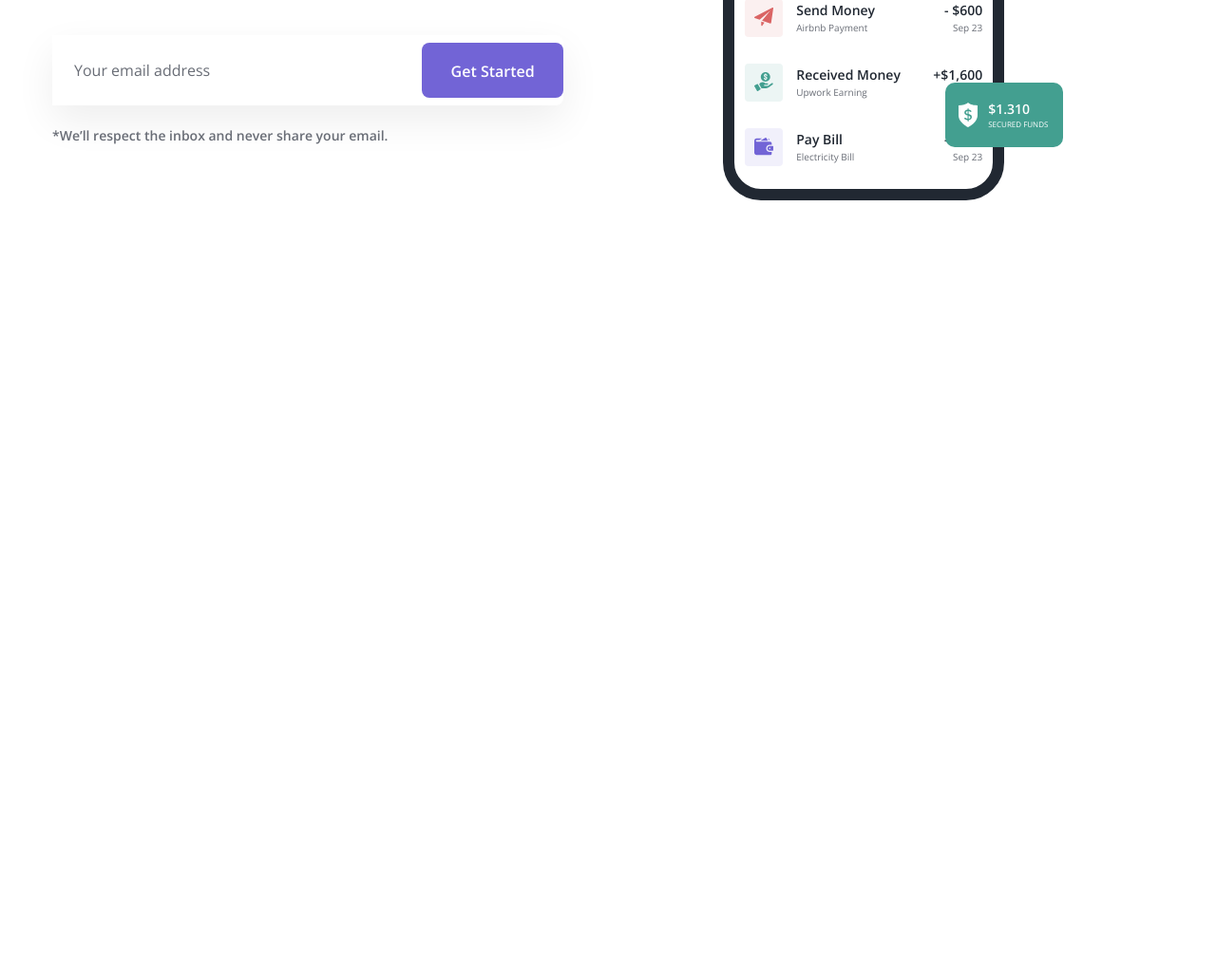
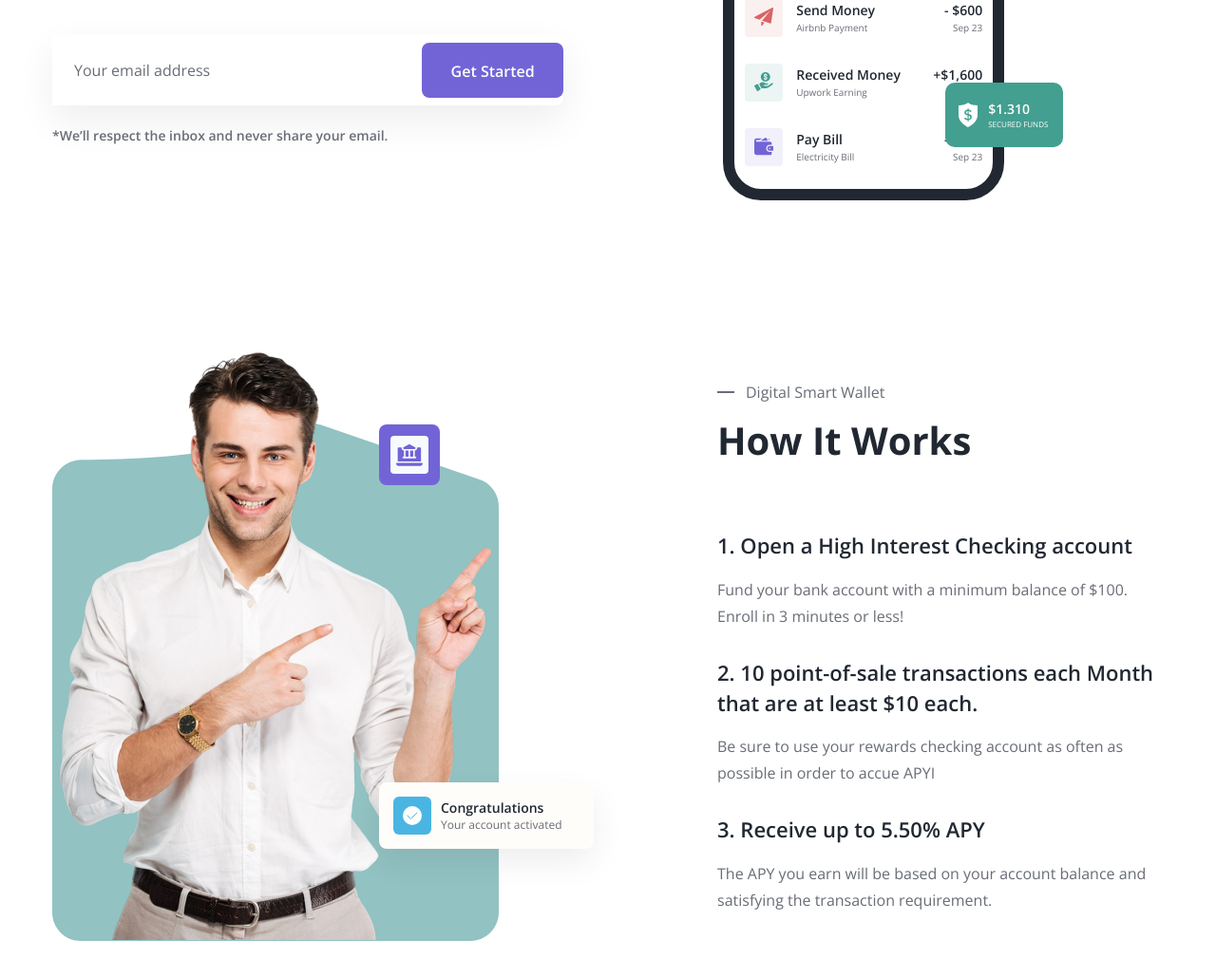
Before and after one commit to hungtt22/f8-htmlcss-05, a plain HTML site: page index.html in a window 1280 px wide. Shown: the part 521-1550 px from the top of the page at 95% size. Before the commit the page ends 800 px from the top, so only its background shows below. Drawn offline with nearby package versions, Linux system fonts and the light colour scheme.

Commit message:
Make the works

```diff
--- a/assets/css/styles.css
+++ b/assets/css/styles.css
@@ -75,6 +75,7 @@ a {
     font-size: 1.8rem;
     line-height: 1.67;
 }
+
 /* ============ Header =============== */
 .header {
     padding: 42px 0;
@@ -402,3 +403,118 @@ a {
     font-size: 0.8rem;
     line-height: 1;
 }
+
+/* ============== Works =================== */
+.works {
+    margin-top: 100px;
+    padding-top: 60px;
+}
+.works__inner {
+    display: flex;
+    align-items: center;
+    column-gap: 130px;
+}
+/* Works-media */
+.works__media {
+    width: 49%;
+}
+.works__img-wrap {
+    position: relative;
+    width: 470px;
+    height: 619px;
+}
+
+.works__img-wrap::before {
+    content: url(../icon/hero__bg.svg);
+    position: absolute;
+    bottom: -2.5px;
+    left: 0;
+}
+.works__img-wrap::after {
+    content: url(../icon/card-logo.svg);
+    position: absolute;
+    top: 76px;
+    right: 62px;
+}
+.works__img {
+    position: relative;
+    z-index: 1;
+    width: 100%;
+    height: 100%;
+    object-fit: contain;
+}
+.card__status {
+    padding: 15px;
+    display: flex;
+    align-items: center;
+    column-gap: 10px;
+    position: absolute;
+    z-index: 1;
+    bottom: 96px;
+    right: -100px;
+    width: 226px;
+    height: 70px;
+    border-radius: 8px;
+    background: #fffdfa;
+    box-shadow: 0 14px 34px 0 rgba(0, 0, 0, 0.07);
+}
+.card__status-wrap {
+    display: flex;
+    align-items: center;
+    justify-content: center;
+    position: relative;
+    width: 40px;
+    height: 40px;
+    border-radius: 6px;
+    background: #4ab5e3;
+}
+.card__status-icon {
+    position: relative;
+    z-index: 1;
+}
+.card__status-wrap::before {
+    content: "";
+    position: absolute;
+    top: 10px;
+    left: 10px;
+    width: 20px;
+    height: 20px;
+    border-radius: 20px;
+    background: #fff;
+}
+.card__status-info__heading {
+    color: #212832;
+    font-size: 1.4rem;
+    font-weight: 600;
+}
+.card__status-info__desc {
+    margin-top: 5px;
+    color: #696d76;
+    font-size: 1.2rem;
+}
+/* Works-content */
+.works__list {
+    margin-top: 70px;
+    width: 470px;
+    counter-reset: heading;
+}
+.works-item + .works-item {
+    margin-top: 30px;
+}
+.works-item__heading {
+    color: #212832;
+    font-family: "Open Sans";
+    font-size: 2.2rem;
+    font-weight: 600;
+    line-height: 1.45;
+    counter-increment: heading;
+}
+.works-item__heading::before {
+    content: counter(heading) ". ";
+}
+.works-item__desc {
+    margin-top: 16px;
+    color: #696d76;
+    font-size: 1.6rem;
+    line-height: 1.75;
+}
--- a/index.html
+++ b/index.html
@@ -373,5 +373,79 @@
             </div>
         </div>
     </section>
+    <main style="height: 10000px">
+        <!-- Works -->
+        <section class="works">
+            <div class="container">
+                <div class="works__inner">
+                    <div class="works__media">
+                        <figure class="works__img-wrap">
+                            <img
+                                src="./assets/img/hero-01.png"
+                                alt="How It Works"
+                                class="works__img"
+                            />
+                            <div class="card__status">
+                                <div class="card__status-wrap">
+                                    <img
+                                        src="./assets/icon/check.svg"
+                                        alt=""
+                                        class="card__status-icon"
+                                    />
+                                </div>
+                                <div class="card__status-info">
+                                    <h3 class="card__status-info__heading">
+                                        Congratulations
+                                    </h3>
+                                    <p class="card__status-info__desc">
+                                        Your account activated
+                                    </p>
+                                </div>
+                            </div>
+                        </figure>
+                    </div>
+                    <div class="works__content">
+                        <p class="section-subtitle">Digital Smart Wallet</p>
+                        <h2 class="section-heading lv2">How It Works</h2>
+                        <div class="works__list">
+                            <!-- Item-01 -->
+                            <div class="works-item">
+                                <h3 class="works-item__heading">
+                                    Open a High Interest Checking account
+                                </h3>
+                                <p class="works-item__desc">
+                                    Fund your bank account with a minimum
+                                    balance of $100. Enroll in 3 minutes or
+                                    less!
+                                </p>
+                            </div>
+                            <!-- Item-02 -->
+                            <div class="works-item">
+                                <h3 class="works-item__heading">
+                                    10 point-of-sale transactions each Month
+                                    that are at least $10 each.
+                                </h3>
+                                <p class="works-item__desc">
+                                    Be sure to use your rewards checking account
+                                    as often as possible in order to accue APYI
+                                </p>
+                            </div>
+                            <!-- Item-03 -->
+                            <div class="works-item">
+                                <h3 class="works-item__heading">
+                                    Receive up to 5.50% APY
+                                </h3>
+                                <p class="works-item__desc">
+                                    The APY you earn will be based on your
+                                    account balance and satisfying the
+                                    transaction requirement.
+                                </p>
+                            </div>
+                        </div>
+                    </div>
+                </div>
+            </div>
+        </section>
+    </main>
     <body></body>
 </html>
```
Also changed, not shown: assets/icon/card-logo.svg (added), assets/icon/check.svg (added), assets/icon/hero__bg.svg (added), assets/icon/income (1).svg (deleted), assets/icon/income.svg (deleted), assets/icon/mobile-screen.svg (renamed from assets/img/mobile-screen.svg), assets/icon/paper-plane.svg (deleted), assets/icon/wallet 1.svg (deleted), assets/img/hero-01.png (added).
